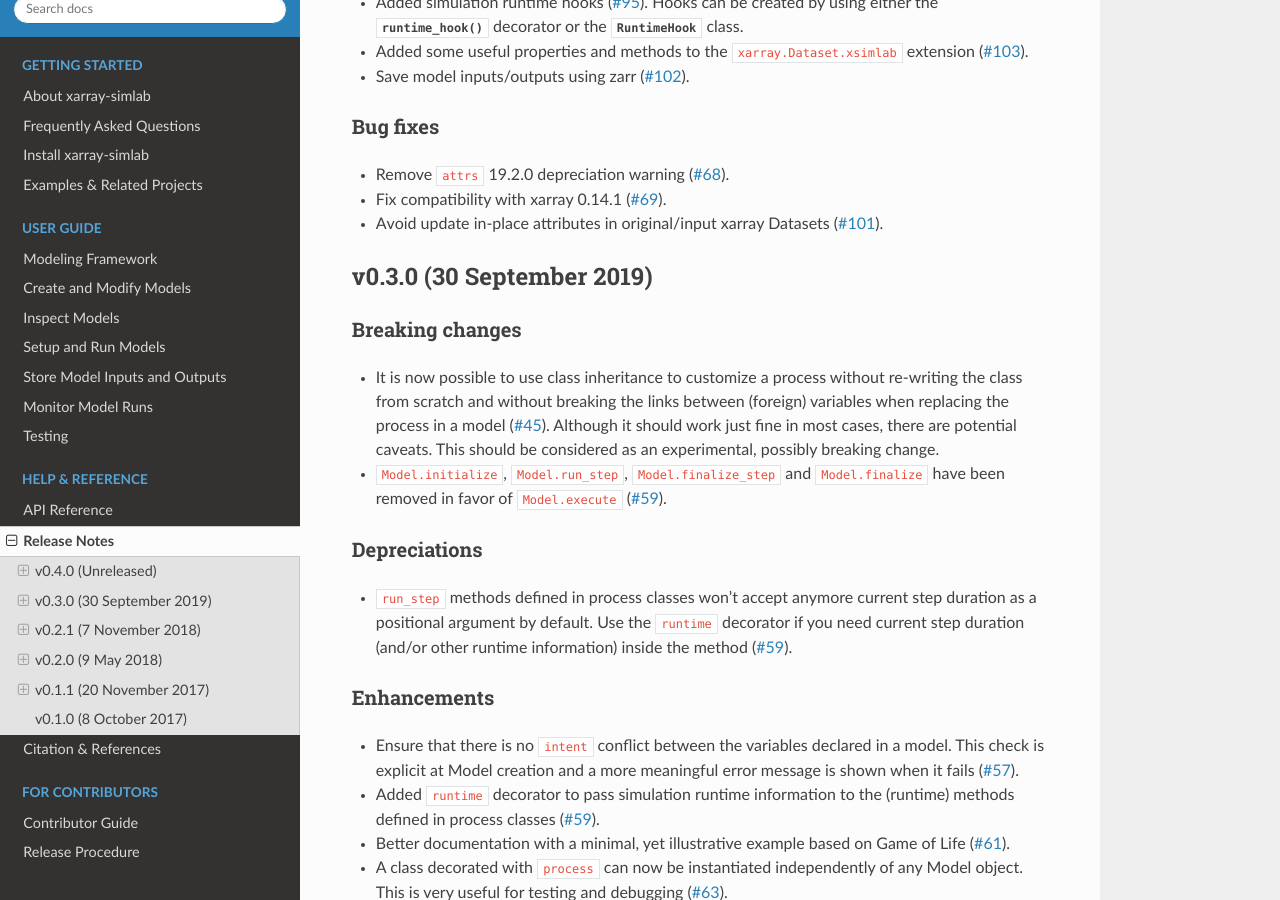
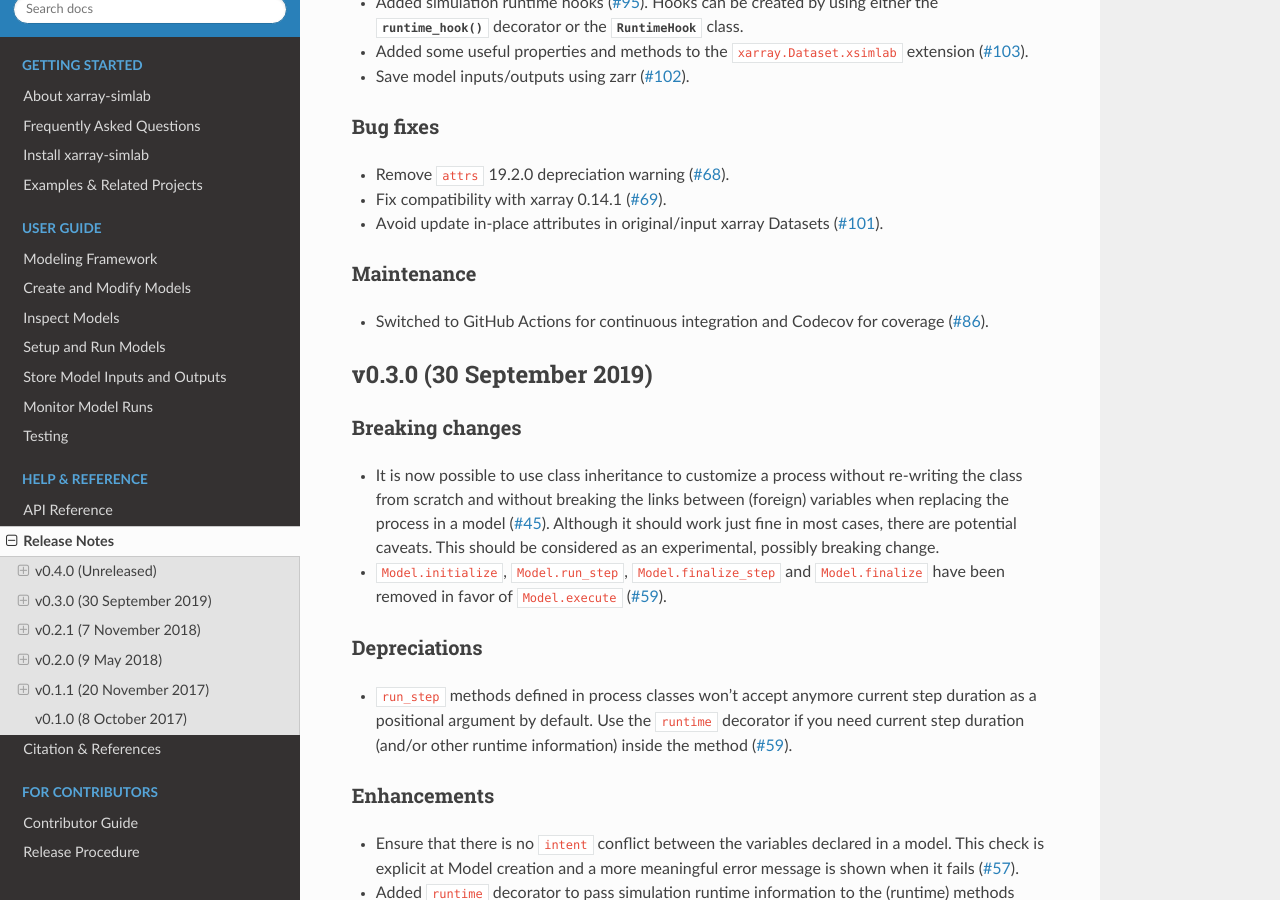
Before and after one commit to xarray-contrib/xarray-simlab, a Sphinx documentation site: the page built from doc/whats_new.rst, in a window 1280 px wide and 900 px high, scrolled down 1256 px. Built offline with Sphinx 7.4.7 and the Read the Docs theme 2.0.0, drawn with Linux system fonts in a browser that asks for light colours; the version number could not be read and is left out.

Commit message:
update release notes

```diff
--- a/doc/whats_new.rst
+++ b/doc/whats_new.rst
@@ -79,6 +79,12 @@ Bug fixes
 - Fix compatibility with xarray 0.14.1 (:issue:`69`).
 - Avoid update in-place attributes in original/input xarray Datasets
   (:issue:`101`).
+
+Maintenance
+~~~~~~~~~~~
+
+- Switched to GitHub Actions for continuous integration and Codecov for
+  coverage (:issue:`86`).
 
 v0.3.0 (30 September 2019)
 --------------------------
```
